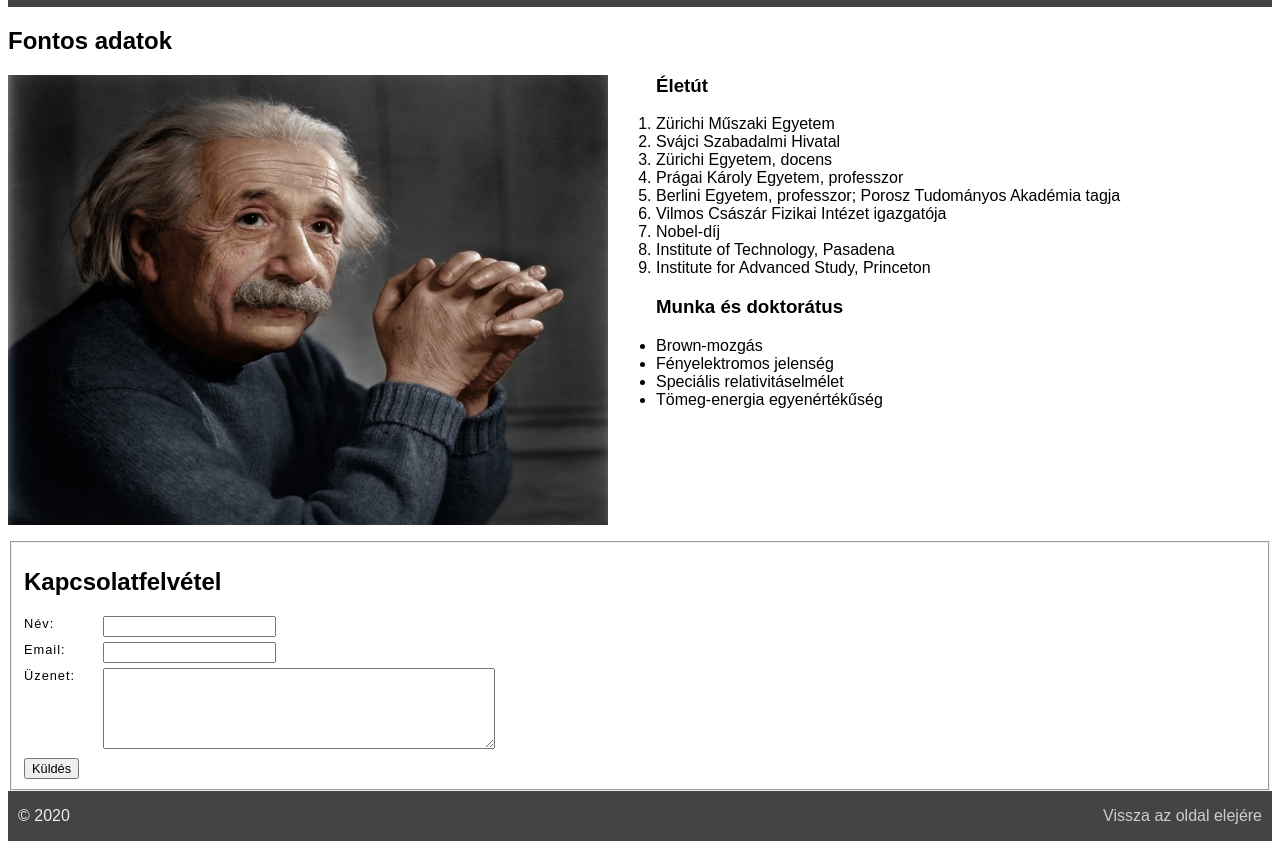
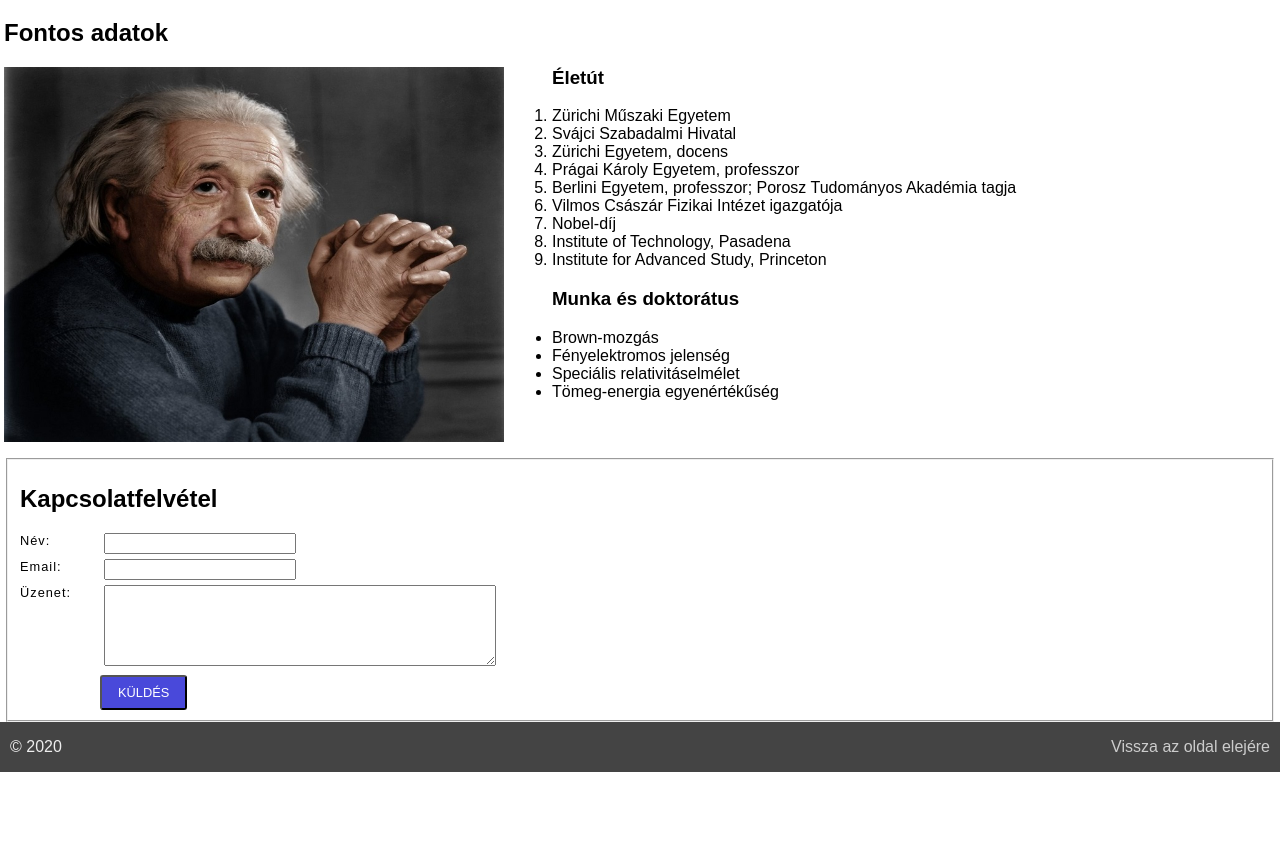
Before and after one commit to kkovacsics/project-html-001-about-site, a plain HTML site: page about.html in a window 1280 px wide. Shown: the part 81-938 px from the top of the page. After the commit the page ends 869 px from the top, so only its background shows below. Drawn offline with Linux system fonts and the light colour scheme.

Commit message:
Finomítások

```diff
--- a/about.html
+++ b/about.html
@@ -24,7 +24,7 @@
         <section>
             <h2>Fontos adatok</h2>
             <article class="about">
-                <img src="/images/AE_2.jpg" alt="Albert Einstein kis kép" width=600>
+                <img src="/images/AE_2.jpg" alt="Albert Einstein kis kép" width=500>
                 <h3>Életút</h3>
                 <ol>
                     <li>Zürichi Műszaki Egyetem</li>
@@ -47,20 +47,20 @@
             </article>
         </section>
         <section>
-            <form>
+            <form action="">
                 <fieldset>
                     <h2>Kapcsolatfelvétel</h2>
                     <div>
                         <label for="name">Név:</label>
-                        <input type="text" id="name" name="user_name" required minlength="5">
+                        <input type="text" id="name" name="user_name" minlength="5" required>
                     </div>
                     <div>
                         <label for="mail">Email:</label>
-                        <input type="email" id="mail" name="user_email">
+                        <input type="email" id="mail" name="user_email" required>
                     </div>
                     <div>
                         <label for="msg">Üzenet:</label>
-                        <textarea id="msg" name="user_message" rows="5" cols="50" minlength="20"></textarea>
+                        <textarea id="msg" name="user_message" rows="5" cols="50" minlength="20" required></textarea>
                     </div>
                     <button type="submit">Küldés</button>
                 </fieldset>
--- a/assets/css/main.css
+++ b/assets/css/main.css
@@ -1,11 +1,15 @@
+* {
+    box-sizing: border-box;
+}
+
 body {
-    /*margin: 0;*/
-    box-sizing:border-box;
+    margin: 0;
+    padding: 0;
     font-family: Arial, Helvetica, sans-serif;
 }
-button, input, select, textarea {
-    font-family: inherit;
-    font-size: 0.8em;
+
+main {
+    margin: 0 4px;
 }
 
 nav li {
@@ -19,7 +23,7 @@ header, footer {
     justify-content: space-between;
     color: #eee;
     background-color: #444;
-    margin-bottom: 1em;
+    margin-bottom: 1rem;
 }
 header h1, footer p {
     margin-left: 10px;
@@ -32,11 +36,14 @@ header a, footer a {
 header a:hover, footer a:hover {
     color: #fff;
 }
+.home-img img {
+    vertical-align: top;
+}
 .props>div {
     display: inline-block;
     font-weight: bold;
     width: 100%;
-    /*margin-bottom: 1em;*/
+    /*margin-bottom: 1rem;*/
     border: 1px solid black;
     text-align: center;
 }
@@ -45,17 +52,17 @@ header a:hover, footer a:hover {
     font-weight: bold;
     width: 25%;
     border: 1px solid black;
-    padding: 1em;
+    padding: 1rem;
     text-align: center;
 }
 .works {
     /*clear: both;*/
-    margin-bottom: 1em;
+    margin-bottom: 1rem;
 }
 .works>img {
     /*float: left;*/
-    margin-right: 1em;
-    margin-bottom: 1em;
+    margin-right: 1rem;
+    margin-bottom: 1rem;
 }
 .works::after, .about::after {
     content: "";
@@ -66,15 +73,15 @@ header a:hover, footer a:hover {
     display: grid;
     grid-template-columns: repeat(1, 1fr);
     /*grid-auto-rows: 100px;*/
-    grid-gap: 1em;
-    margin-bottom: 1em;
+    grid-gap: 1rem;
+    margin-bottom: 1rem;
 }
 .gallery>figure {
     border: thin #c0c0c0 solid;
     display: block;
     margin: 0;
     padding: 5px;
-    width: 300px;
+    width: 320px;
     box-shadow: 5px 5px 5px rgba(0,0,0,0.3);
 }
 .gallery>figure>img {
@@ -85,23 +92,34 @@ header a:hover, footer a:hover {
 }
 
 .about>img {
-    margin-right: 3em;
-    margin-bottom: 1em;
+    margin-right: 3rem;
+    margin-bottom: 1rem;
 }
 
 form div {
     margin: 5px 0;
     vertical-align: center;
 }
+button, input, select, textarea {
+    font-family: inherit;
+    font-size: 0.8rem;
+}
+input { width: 12rem; }
 label {
     display: inline-block;
-    width: 75px;
+    width: 5rem;
     vertical-align: top;
-}
-label,
-textarea {
     font-size: .8rem;
     letter-spacing: 1px;
+}
+button {
+    text-align: center;
+    text-transform: uppercase;
+    padding: .5rem 1rem;
+    border-radius: 3px;
+    background-color: rgb(73, 73, 218);
+    color: #fff;
+    margin-left: 5rem;
 }
 
 /*600px felett*/
@@ -114,13 +132,13 @@ textarea {
     }
 }
 
-@media screen and (min-width: 660px) {
+@media screen and (min-width: 680px) {
     .gallery {
         grid-template-columns: repeat(2, 1fr);
     }
 }
 
-@media screen and (min-width: 1000px) {
+@media screen and (min-width: 1020px) {
     .gallery {
         grid-template-columns: repeat(3, 1fr);
     }
```
Also changed, not shown: index.html (+7 -10 lines).
